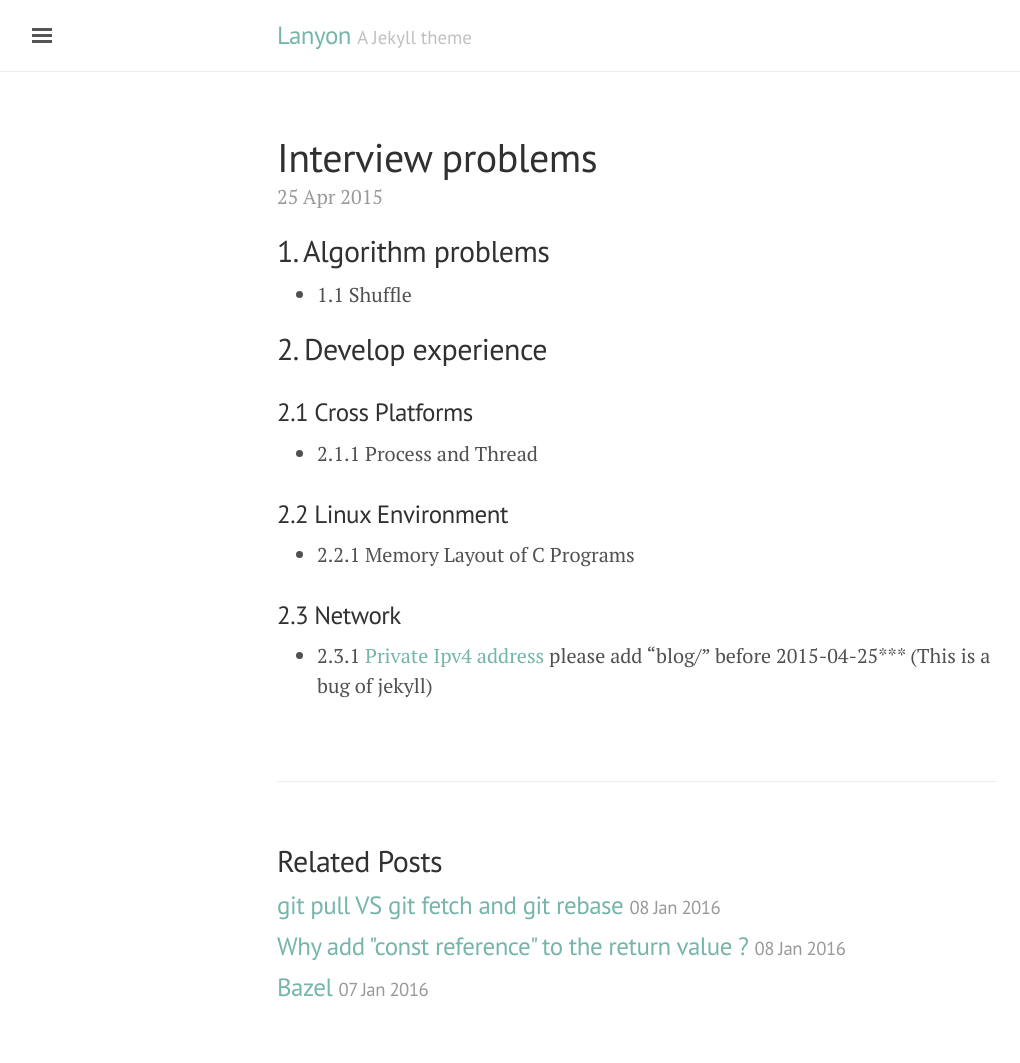
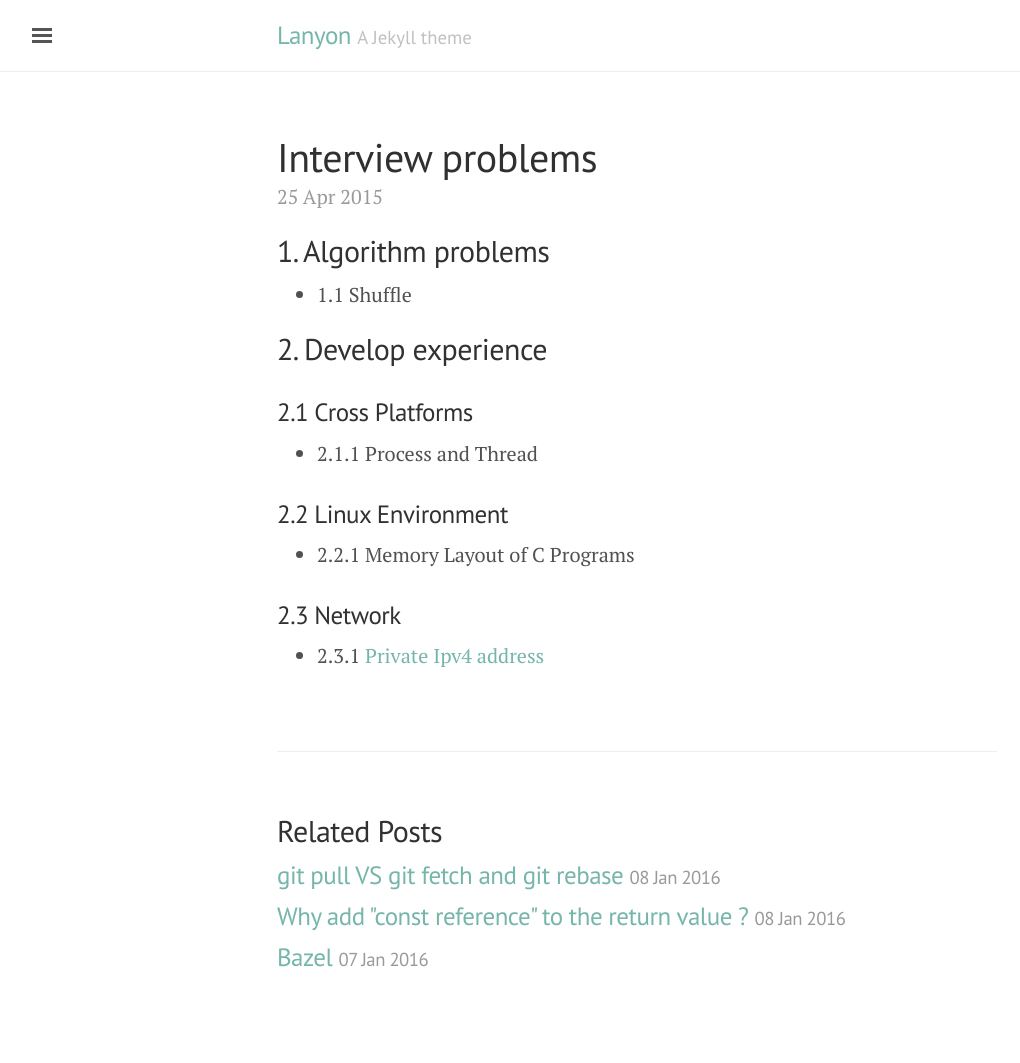
Before and after one commit to loverszhaokai/loverszhaokai.github.io, a Jekyll site: the page built from _posts/2015-04-25-interview.md, in a window 1280 px wide. Shown: the whole page, without its empty margins (3-1023 px from the left). Built offline with Jekyll 4.4.1, drawn with Linux system fonts in a browser that asks for light colours; after the commit the page ends 1033 px from its top, so only the background shows below that.

Commit message:
update links

```diff
--- a/_posts/2015-04-25-interview.md
+++ b/_posts/2015-04-25-interview.md
@@ -19,4 +19,4 @@ title: Interview problems
 
 ### 2.3 Network
 
-* 2.3.1 [Private Ipv4 address]({% post_url 2015-04-25-private_ipv4_address %}) please add "blog/" before 2015-04-25*** (This is a bug of jekyll)
+* 2.3.1 [Private Ipv4 address]({% post_url 2015-04-25-private_ipv4_address %})
```
Also changed, not shown: _posts/2015-04-25-people.md (+1 -1 lines).
